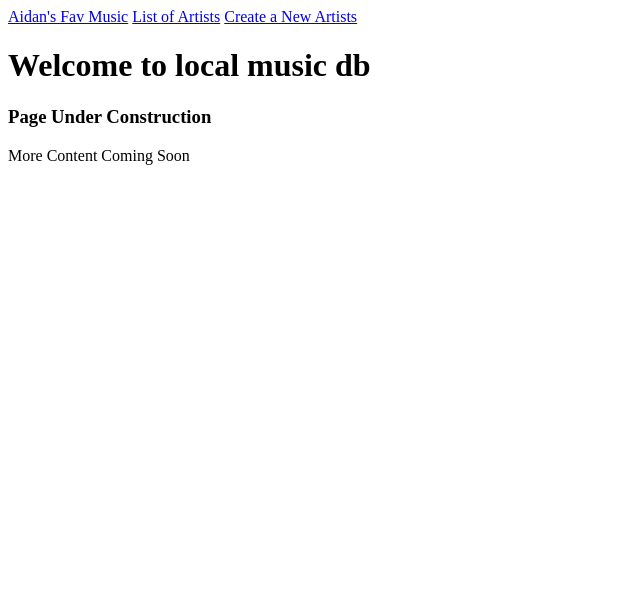
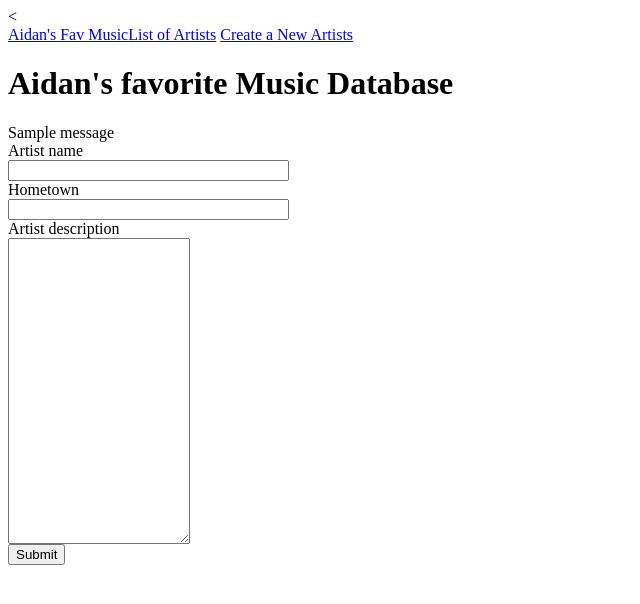
Before and after one commit to aidang127/LocalMusic, a Flask app: template app/templates/newArtist.html in a window 1280 px wide. Shown: the top 604 px of the page, without its empty margins (0-640 px from the left). Run offline with Flask 2, Linux system fonts and the light colour scheme; the template is opened without the code that fills it, so the values that code supplies are empty, except form fields; one stand-in notice (Sample message) is shown; form fields are guessed from the names that the template uses.

Commit message:
Lab 3 Done!

```diff
--- a/app/__init__.py
+++ b/app/__init__.py
@@ -1,6 +1,8 @@
 from flask import Flask
+from config import Config
 from flask import render_template
 
 app = Flask(__name__)
+app.config.from_object(Config)
 
 from app import routes
--- a/app/routes.py
+++ b/app/routes.py
@@ -1,6 +1,7 @@
-from flask import render_template, url_for
+from flask import render_template, url_for, flash
 from app import app
 import random
+from app.forms import CreateArtistForm
 
 @app.route('/')
 @app.route('/base')
@@ -9,8 +10,13 @@ def base():
 
 @app.route('/Artist')
 def Artist():
-    return render_template('Artist.html')
-
+    info = {
+        "artistName": "Imagine Dragons",
+        "hometown" : "Las Vegas",
+        "artistDescription" : "a las vegas born band",
+        "events": []
+    }
+    return render_template('Artist.html', info=info)
 @app.route('/Artists')
 def Artists():
     artists = [
@@ -22,6 +28,17 @@ def Artists():
     ]
     return render_template('Artists.html', title='FavArtists', artists=artists)
 
-@app.route('/newArtist')
+@app.route('/newArtist', methods=['GET', 'POST'])
 def newArtist():
-    return render_template('newArtist.html')
+    form = CreateArtistForm()
+    if form.validate_on_submit():
+        flash('New Artist Created: {}'.format(form.artistName.data))
+        new_form = CreateArtistForm()
+        info = {}
+        info ["artistName"] = form.artistName.data
+        info["hometown"] = form.hometown.data
+        info["artistDescription"] = form.artistDescription.data
+        info["events"] = []
+
+        return render_template('Artist.html', info=info)
+    return render_template('newArtist.html',title="Create Artists", form=form)
--- a/app/templates/Artist.html
+++ b/app/templates/Artist.html
@@ -1,6 +1,8 @@
 {% extends "base.html" %}
 {%  block content %}
-<p>Imagine Dragons is an American pop rock band from Las Vegas, Nevada, consisting of lead singer Dan Reynolds, lead guitarist Wayne Sermon, bassist Ben McKee, and drummer Daniel Platzman. The band first gained exposure with the release of their single "It's Time", followed by their award-winning debut studio album Night Visions (2012), which resulted in the chart-topping singles "Radioactive" and "Demons". Rolling Stone named "Radioactive", which holds the record for most weeks charted on the Billboard Hot 100, the "biggest rock hit of the year". MTV called them "the year's biggest breakout band", and Billboard named them their "Breakthrough Band of 2013" and "Biggest Band of 2017" and placed them at the top of their "Year In Rock" rankings for 2013, and 2018. Imagine Dragons topped the Billboard Year-End "Top Artists – Duo/Group" category in 2018.</p>
+    <h1>{{ info.artistName }}</h1>
+    <h2>{{ info.hometown }}</h2>
+    <p>{{ info.artistDescription }}</p>
 <h3>Upcoming Events</h3>
-    <p>All events have been cancelled due to COVID-19</p>
+    <p>{{ info.events}}</p>
 {% endblock %}
--- a/app/templates/base.html
+++ b/app/templates/base.html
@@ -5,12 +5,19 @@
     <title>Aidan's Music Database</title>
     <div><a href="/base">Aidan's Fav Music</a><a href="/Artists">List of Artists</a>
         <a href="/newArtist">Create a New Artists</a></div>
-    <h1> Welcome to Aidan's favorite Music Database</h1>
+    <h1>Aidan's favorite Music Database</h1>
 </head>
 <body>
+ <div class="container">
+    {% for message in get_flashed_messages() %}
+        {{ message }}
+    </div>
+    {%  endfor %}
+{% block content %}
+
 <div><h3>Music database</h3>
 <p>Here are some of Aidan's favorite musicians/bands. The songs from these artists are fun, and often provides a theraputic listen for Aidan</p></div>
 
-{% block content %}{% endblock %}
+{% endblock %}
 </body>
 </html>
--- a/app/templates/newArtist.html
+++ b/app/templates/newArtist.html
@@ -1,16 +1,36 @@
 
-<!DOCTYPE html>
-<html lang="en">
-<head>
-    <meta charset="UTF-8">
-    <title>local music DB</title>
-    <div><a href="/base">Aidan's Fav Music</a> <a href="/Artists">List of Artists</a>
-        <a href="/newArtist">Create a New Artists</a></div>
-    <h1> Welcome to local music db</h1>
-</head>
-<body>
-<div><h3>Page Under Construction</h3>
-    <p>More Content Coming Soon</p></div>
+<{% extends "base.html" %}
+ <p>
+ {% block content %}
+<form action="" method="post">
+{{ form.hidden_tag() }}
+            {{ form.artistName.label }}<br>
+            {{ form.artistName(size=32) }}<br>
+            {% for error in form.artistName.errors %}
+            <span style="color: #ff0000;">[{{ error }}]</span>
+       {% endfor %}
+
+            {{ form.hometown.label }}<br>
+            {{ form.hometown(size=32) }}<br>
+            {% for error in form.hometown.errors %}
+            <span style="color: #ff0000;">[{{ error }}]</span>
+       {% endfor %}
+
+            {{ form.artistDescription.label }}<br>
+            {{ form.artistDescription(rows="20", cols="20") }}<br>
+            {% for error in form.artistDescription.errors %}
+            <span style="color: #ff0000;">[{{ error }}]</span>
+           {% endfor %}
+
+{{ form.submit() }}
+
+
+
+        </p>
+
+     </form>
+{%  endblock %}
+
 
 </body>
 </html>
```
